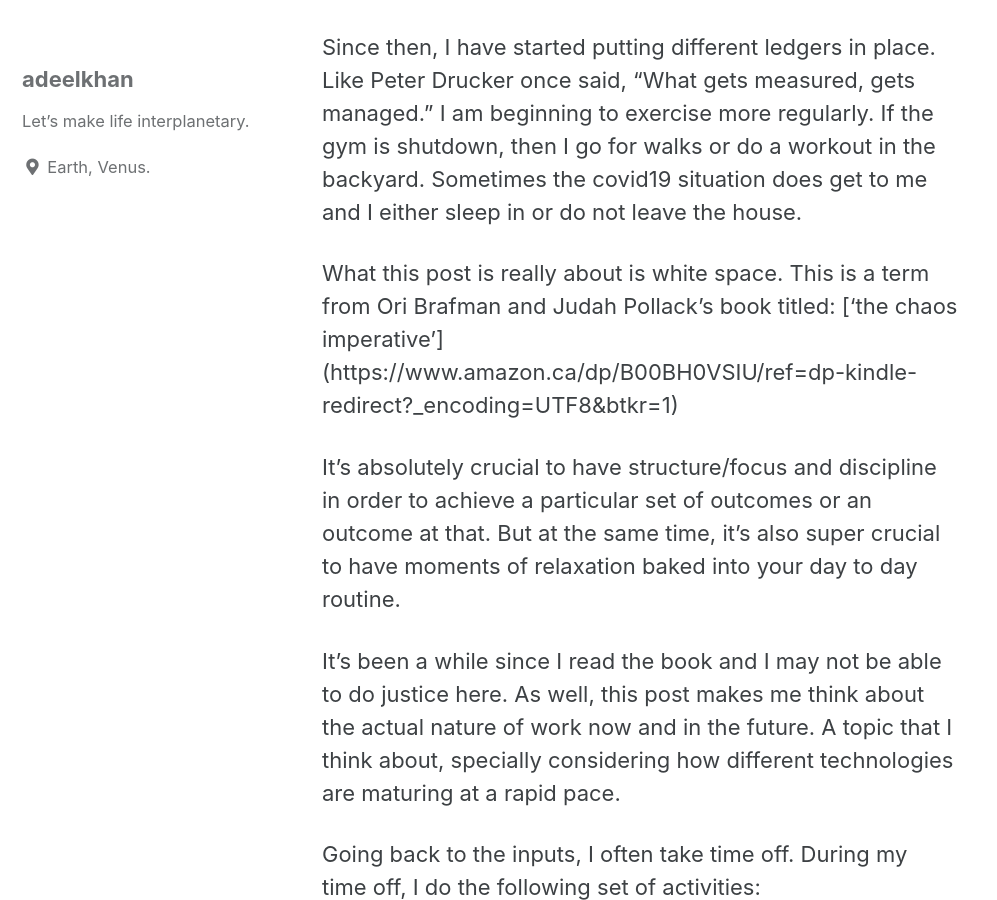
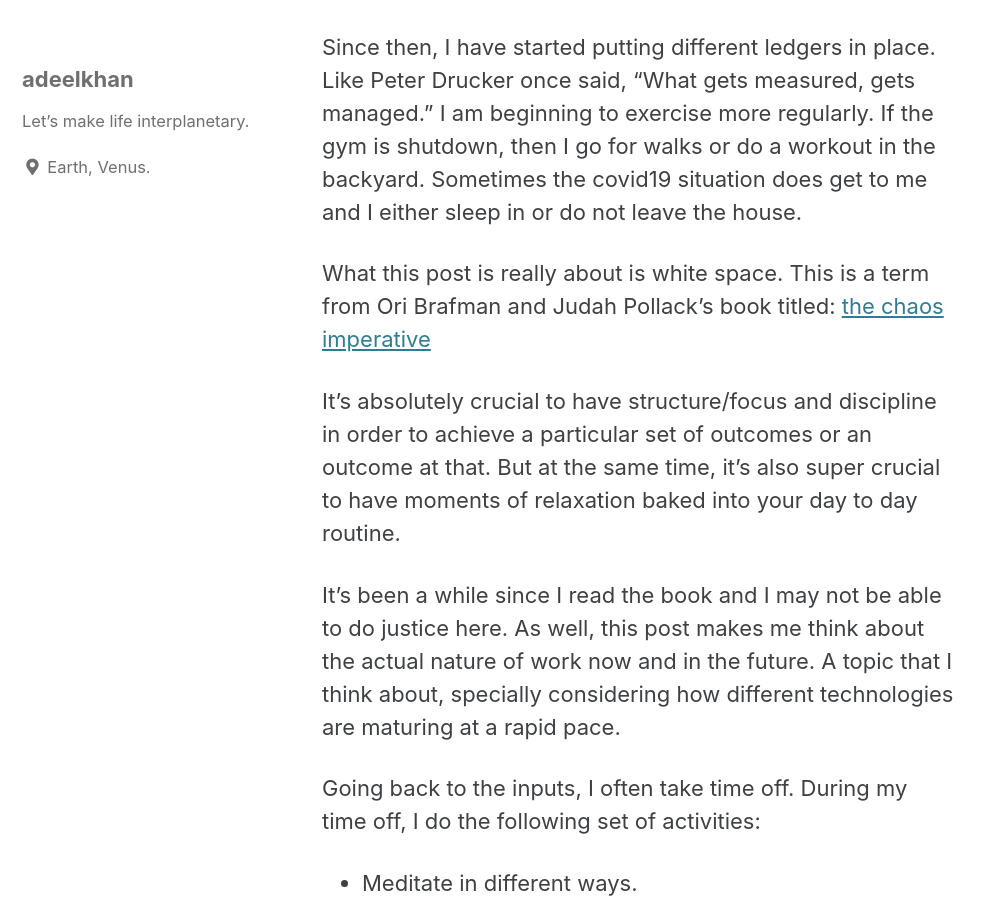
Before and after one commit to stellardreams/stellardreams.github.io, a Jekyll site: the page built from _posts/2020-09-29-White-space.md, in a window 1280 px wide and 900 px high, scrolled down 779 px. Shown: the whole window, without its empty margins (0-997 px from the left). Built offline with Jekyll 4.4.1, drawn with Linux system fonts in a browser that asks for light colours; cached includes are drawn as plain includes.

Commit message:
Update 2020-09-29-White-space.md

```diff
--- a/_posts/2020-09-29-White-space.md
+++ b/_posts/2020-09-29-White-space.md
@@ -8,7 +8,7 @@
 
 Since then, I have started putting different ledgers in place. Like Peter Drucker once said, "What gets measured, gets managed." I am beginning to exercise more regularly. If the gym is shutdown, then I go for walks or do a workout in the backyard. Sometimes the covid19 situation does get to me and I either sleep in or do not leave the house.
 
-What this post is really about is white space. This is a term from Ori Brafman and Judah Pollack's book titled: ['the chaos imperative'] (https://www.amazon.ca/dp/B00BH0VSIU/ref=dp-kindle-redirect?_encoding=UTF8&btkr=1)
+What this post is really about is white space. This is a term from Ori Brafman and Judah Pollack's book titled: [the chaos imperative](https://www.amazon.ca/dp/B00BH0VSIU/ref=dp-kindle-redirect?_encoding=UTF8&btkr=1)
 
 It's absolutely crucial to have structure/focus and discipline in order to achieve a particular set of outcomes or an outcome at that. But at the same time, it's also super crucial to have moments of relaxation baked into your day to day routine.
 
```
